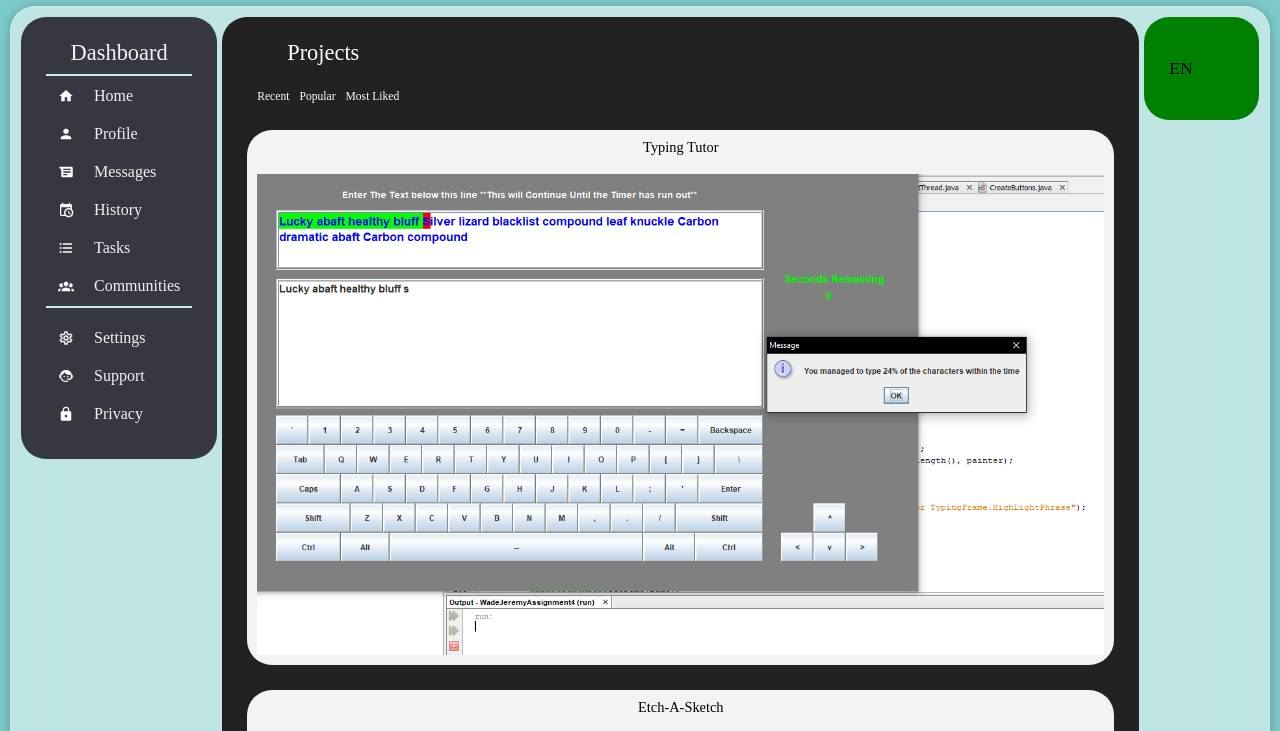
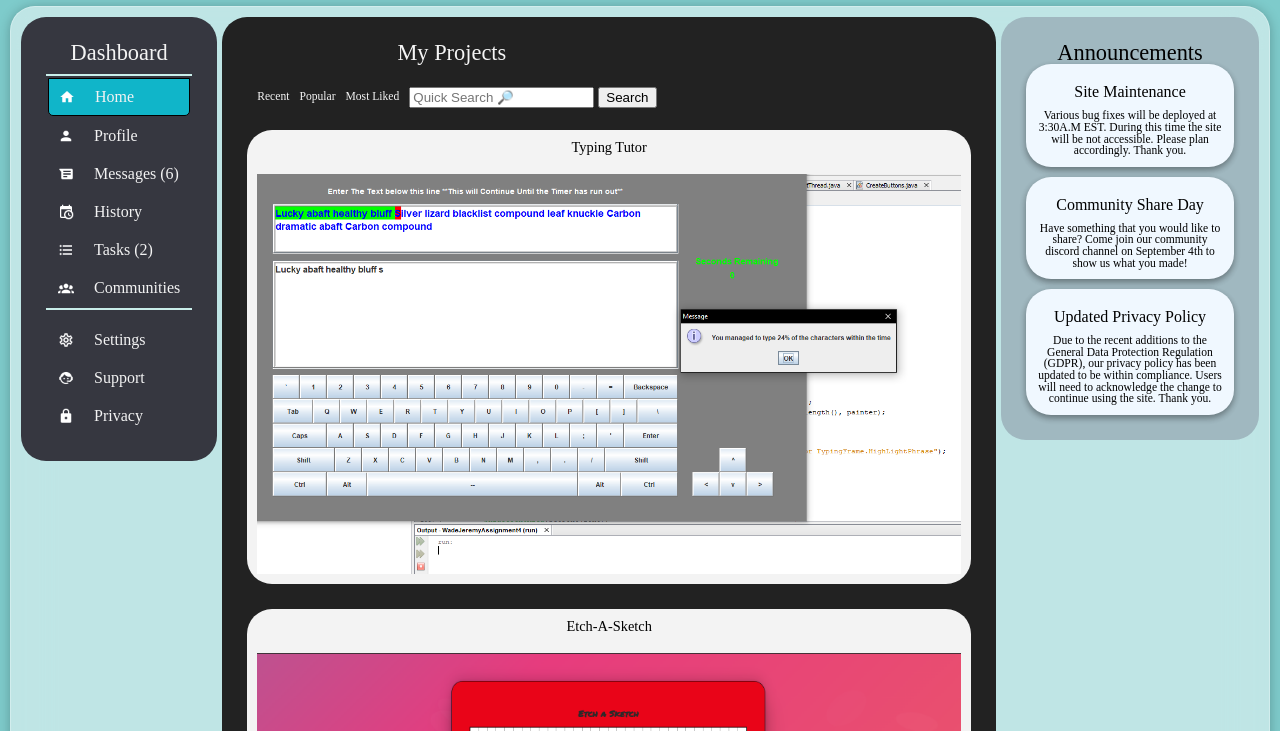
Before and after one commit to Jwade1781/Odin_Admin_Dashboard, a plain HTML site: page src/index.html in a window 1280 px wide. Shown: the part 90-821 px from the top of the page. Drawn offline with Linux system fonts and the light colour scheme.

Commit message:
Base structure for announcements created

```diff
--- a/src/index.css
+++ b/src/index.css
@@ -14,7 +14,7 @@
     --accentColor2: rgb(160, 184, 192);
     --accentColor3: rgb(54,55,64);
 
-    --fontLight: white;
+    --fontLight: whitesmoke;
     --fontDark: black;
 
     --smRound: 10px;
@@ -29,7 +29,10 @@
     --roundBorder: var(--medRound);
     --circleBorder: 50%;
 
+    --borderHover: var(--lgBorder) solid var(--mainColor);
+
     --shadowBox1: rgba(0, 0, 0, 0.16) 0px 3px 6px, rgba(0, 0, 0, 0.23) 0px 3px 6px;
+    --shadowBox2: --shadow: rgba(0, 0, 0, 0.25) 0px 14px 28px, rgba(0, 0, 0, 0.22) 0px 10px 10px;
 }
 
 html, body {
@@ -75,7 +78,7 @@ body {
     flex-direction: row;
     flex-wrap: wrap;*/
     display: grid;
-    grid-template-columns: 1fr 8fr 1fr;
+    grid-template-columns: 1fr 6fr 2fr;
     gap: var(--xSmPadding);
 }
 
@@ -103,6 +106,12 @@ body {
 
 #pageContent > #leftPanel > div > div > *{
     margin: var(--smPadding);
+}
+
+#pageContent > #leftPanel > div > .active{
+    background-color: rgb(16,181,201);
+    border: 1px solid black;
+    border-radius: 0px 0px 5px 5px;
 }
 
 #pageContent > #leftPanel > div > div > h4 {
@@ -144,6 +153,10 @@ body {
 #pageContent > #middlePanel > #projectHeader > #sort > *{
     padding-left: var(--smPadding);
 }
+#pageContent > #middlePanel > #projectHeader > #sort > *:hover{
+    color: grey;
+    cursor: pointer;
+}
 
 #pageContent > #middlePanel > #projects {
     grid-template-columns: repeat(auto-fit, minmax(500px, 1fr));
@@ -169,9 +182,10 @@ body {
 }
 
 #pageContent > #middlePanel > #projects > .project:hover{
-    border-left: var(--lgBorder) solid var(--mainColor);
+    border-left: var(--borderHover);
     background-color: var(--accentColor1);
     cursor: pointer;
+    box-shadow: var(--shadowBox1);
 }
 
 #pageContent > #middlePanel > #projects > .project > h5 {
@@ -186,8 +200,42 @@ body {
 
 
 #pageContent > #rightPanel {
-    background-color: green;
+    background-color: var(--accentColor2);
 }
+
+#pageContent > #rightPanel > #announcementHeader {
+    display: flex;
+    flex-direction: column;
+}
+
+#pageContent > #rightPanel > #announcementHeader > #announcements {
+    display: flex;
+    flex-direction: column;
+    gap: var(--smPadding);
+}
+
+#pageContent > #rightPanel > #announcementHeader > #announcements > .announcement {
+    background-color: aliceblue;
+    text-align: center;
+    border-radius: var(--roundBorder);
+    padding-top: var(--smPadding);
+    box-shadow: var(--shadowBox1);
+}
+
+#pageContent > #rightPanel > #announcementHeader > #announcements > .announcement:hover {
+    border-left: var(--borderHover);
+    cursor: pointer;
+}
+#pageContent > #rightPanel > #announcementHeader > #announcements > .announcement > * {
+    margin: var(--smPadding);
+}
+
+
+
+
+
+
+
 
 #pageContent > #leftPanel > * > *:hover{
     color: grey;
--- a/src/index.html
+++ b/src/index.html
@@ -16,10 +16,6 @@
         <div id="middle">
             <img src="../data/Images/icons/githubLogo.svg" class="profileImg">
             <h2 id="welcome">Welcome Back, John</h2>
-            <div>
-                <input area="text" placeholder="Quick Search 🔎">
-                <button type="submit">Search</button>
-            </div>
         </div>
     </div>
     <div id="pageContent" class="frostedGlassBackground">
@@ -29,20 +25,20 @@
             </div>
 
             <div id="leftPanelMiddle">
-                <div><img src="../data/Images/icons/home.png" class="icon">
+                <div class="active"><img src="../data/Images/icons/home.png" class="icon">
                     <h4>Home</h4>
                 </div>
                 <div><img class="icon" src="../data/Images/icons/profile.png">
                     <h4>Profile</h4>
                 </div>
                 <div><img class="icon" src="../data/Images/icons/message.png">
-                    <h4>Messages</h4>
+                    <h4>Messages (6)</h4>
                 </div>
                 <div><img class="icon" src="../data/Images/icons/history.png">
                     <h4>History</h4>
                 </div>
                 <div><img class="icon" src="../data/Images/icons/tasks.png">
-                    <h4>Tasks</h4>
+                    <h4>Tasks (2)</h4>
                 </div>
                 <div><img class="icon" src="../data/Images/icons/communities.png">
                     <h4>Communities</h4>
@@ -66,11 +62,15 @@
 
         <div id="middlePanel" class="panel">
             <div id="projectHeader">
-                <h2>Projects</h2>
+                <h2>My Projects</h2>
                 <div id="sort">
                     <h6>Recent</h6>
                     <h6>Popular</h6>
                     <h6>Most Liked</h6>
+                    <div>
+                        <input area="text" placeholder="Quick Search 🔎">
+                        <button type="submit">Search</button>
+                    </div>
                 </div>
             </div>
             <div id="projects">
@@ -98,7 +98,7 @@
 
                 <div class="project">
                     <h5>Secure Black Jack</h5>
-                    <img src="../data/Images/other/blackjack.png">
+                    <img src="../data/Images/other/blackjack.png" href="https://github.com/Secure-Black-Jack">
                 </div>
 
             </div>
@@ -111,7 +111,27 @@
 
 
         <div id="rightPanel" class="panel">
-            <h3>EN</h3>
+            <div id="announcementHeader">
+                <h2>Announcements</h2>
+                <div id="announcements">
+                    <div class="announcement">
+                        <h4>Site Maintenance</h4>
+                        <h6>Various bug fixes will be deployed at 3:30A.M EST. During this time the site will be not accessible. Please plan accordingly. Thank you.</h6>
+                    </div>
+
+                    <div class="announcement">
+                        <h4>Community Share Day</h4>
+                        <h6>Have something that you would like to share? Come join our community discord channel on September 4th to show us what you made! </h6>
+                    </div>
+
+                    <div class="announcement">
+                        <h4>Updated Privacy Policy</h4>
+                        <h6>Due to the recent additions to the General Data Protection Regulation (GDPR), our privacy policy has been updated to be within compliance. Users will need to acknowledge the change to continue using the site. Thank you.</h6>
+                    </div>
+                </div>
+
+
+            </div>
         </div>
     </div>
 </body>
```
